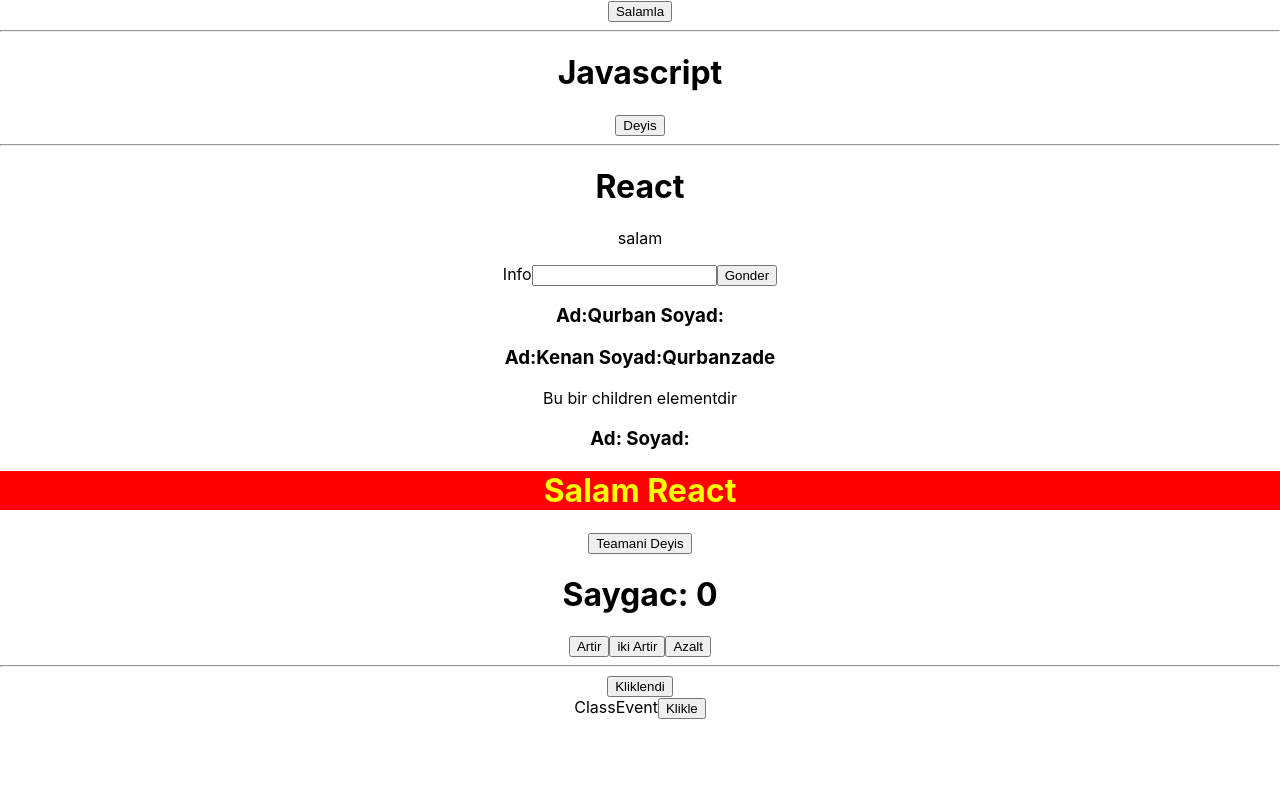
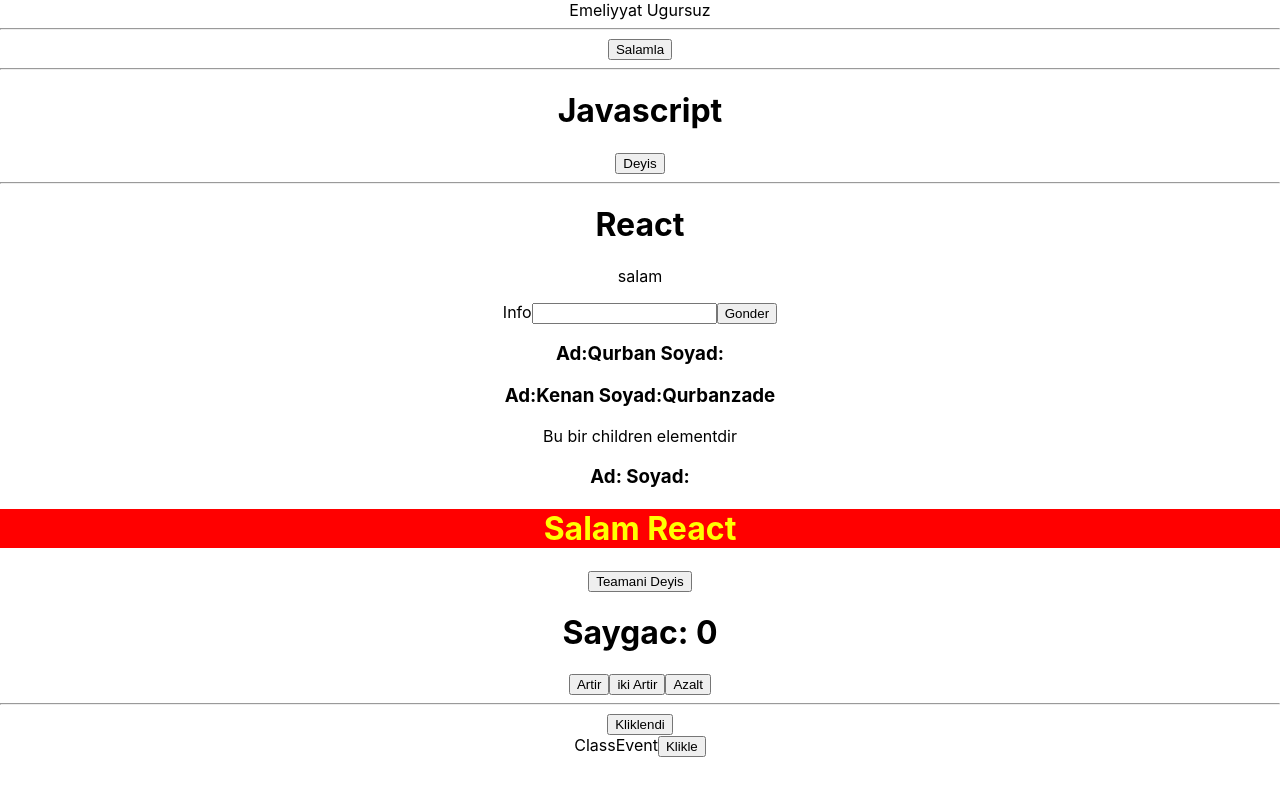
Before and after one commit to gurbangurbanzade/React-Projects, a React (Create React App) app in the folder Exercises/ReactUdemyIA/01MyApp/my-app/: page / in a window 1280 px wide. Shown: the top 796 px of the page. Built offline with nearby package versions, Linux system fonts and the light colour scheme.

Commit message:
Sertli render Example

```diff
--- a/Exercises/ReactUdemyIA/01MyApp/my-app/src/App.js
+++ b/Exercises/ReactUdemyIA/01MyApp/my-app/src/App.js
@@ -8,9 +8,12 @@
 import ClassEvent from "./Components/ClassEvent";
 import Bind from "./Components/Bind";
 import Parent from "./Components/Parent";
+import SertliRender from "./Components/SertliRender";
 function App() {
   return (
     <div className="App">
+      <SertliRender />
+      <hr />
       <Parent />
       <hr />
       <Bind />
--- /dev/null
+++ b/Exercises/ReactUdemyIA/01MyApp/my-app/src/Components/SertliRender.js
@@ -0,0 +1,31 @@
+import { render } from "@testing-library/react";
+import React, { Component } from "react";
+
+class SertliRender extends Component {
+  constructor(props) {
+    super(props);
+
+    this.state = {
+      //   emeliyyat: true,
+      emeliyyat: false,
+    };
+  }
+
+  render() {
+    return this.state.emeliyyat ? (
+      <div>Emeliyyat Ugurlu</div>
+    ) : (
+      <div>Emeliyyat Ugursuz</div>
+    );
+  }
+
+  //   render() {
+  //     if (this.state.emeliyyat) {
+  //       return <div>Emeliyyat Ugurlu</div>;
+  //     } else {
+  //       return <div>Emeliyyat Ugursuz</div>;
+  //     }
+  //   }
+}
+
+export default SertliRender;
```
